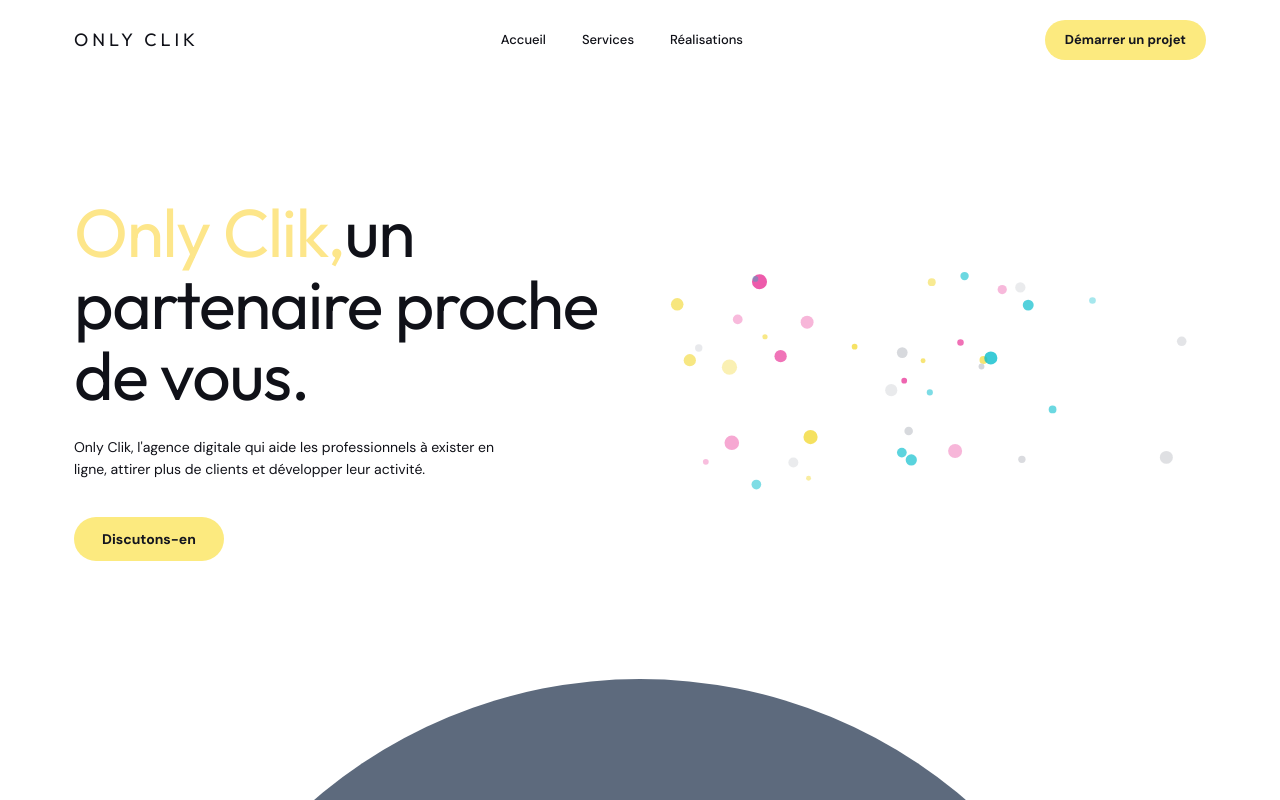
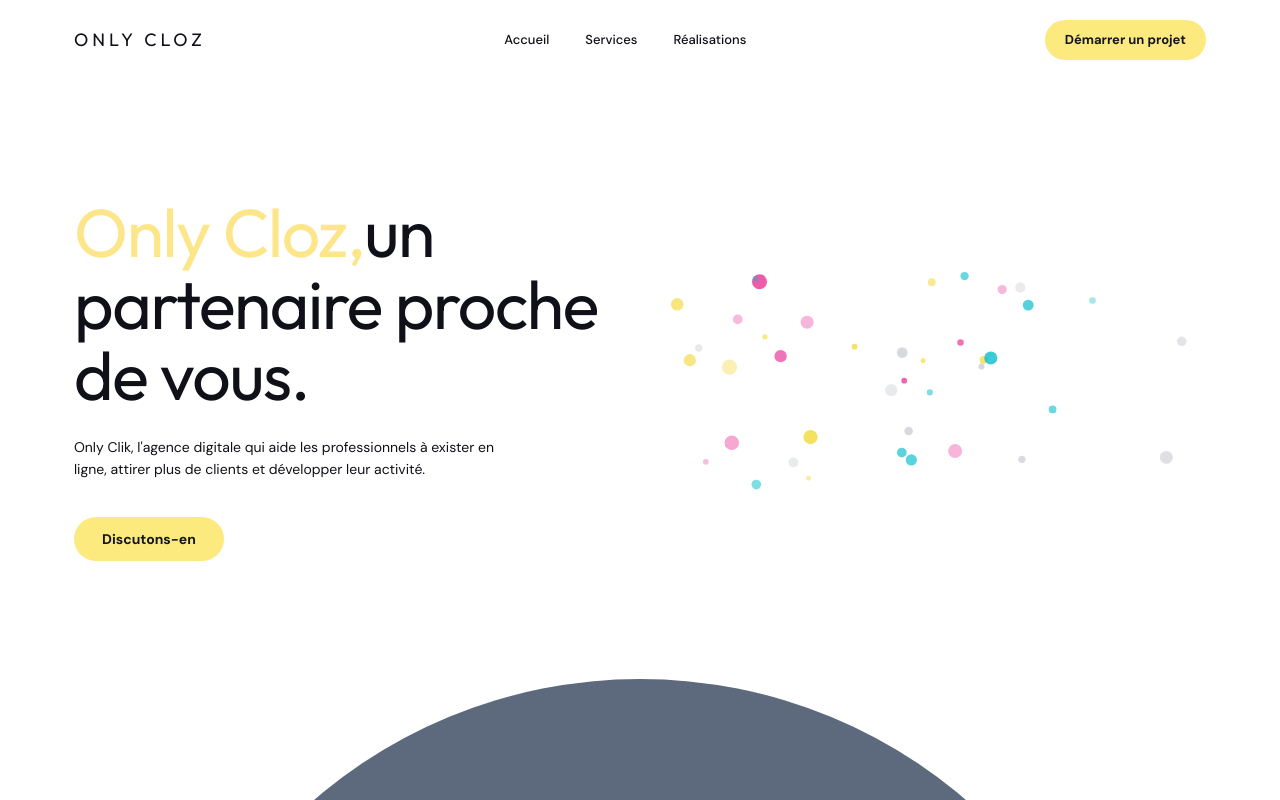
Before and after one commit to ON-CLICK-ORGANISATION/OnClick-frontend, a React (Vite) app: page / in a window 1280 px wide. Shown: the top 800 px of the page. Built offline with nearby package versions, Linux system fonts and the light colour scheme.

Commit message:
first commit

```diff
--- a/src/components/Footer.tsx
+++ b/src/components/Footer.tsx
@@ -8,7 +8,7 @@ export default function Footer() {
       <div className="container-page flex flex-col gap-8 py-14 md:flex-row md:items-start md:justify-between">
         <div>
           <p className="font-display text-lg tracking-[0.22em] leading-4">
-            <span className="text-[#FDE68A]">ONLY CLIK</span>
+            <span className="text-[#FDE68A]">ONLY CLOZ</span>
           </p>
           <p className="mt-4 max-w-xs text-sm text-muted-foreground">
             L'agence digitale qui aide les professionnels à exister en ligne et à développer leur activité.
--- a/src/components/Header.tsx
+++ b/src/components/Header.tsx
@@ -14,7 +14,7 @@ export default function Header() {
     <header className="sticky top-0 z-50 bg-background/90 backdrop-blur">
       <div className="container-page flex h-20 items-center justify-between">
         <NavLink to="/" className="font-display text-lg tracking-[0.22em] leading-4">
-          ONLY CLIK
+          ONLY CLOZ
         </NavLink>
 
         <nav className="hidden items-center gap-9 md:flex">
--- a/src/components/TestimonialCarousel.tsx
+++ b/src/components/TestimonialCarousel.tsx
@@ -7,7 +7,7 @@ const testimonials = [
     id: 1,
     name: 'Sophie Martin',
     position: 'CEO',
-    text: 'OnlyClik a transformé notre présence en ligne. En seulement 3 mois, notre trafic a augmenté de 150% et nos conversions ont doublé. Une équipe à l\'écoute et des résultats concrets.',
+    text: 'OnlyCloz a transformé notre présence en ligne. En seulement 3 mois, notre trafic a augmenté de 150% et nos conversions ont doublé. Une équipe à l\'écoute et des résultats concrets.',
     rating: 5,
     image: 'https://images.unsplash.com/photo-1494790108377-be9c29b29330?ixlib=rb-4.0.3&auto=format&fit=crop&w=200&q=80',
   },
--- a/src/pages/Home.tsx
+++ b/src/pages/Home.tsx
@@ -14,7 +14,7 @@ export default function Home() {
       <section className="container-page grid items-center gap-12 py-16 md:grid-cols-2 md:py-24">
         <div>
           <h1 className="font-display text-[clamp(2.5rem,6vw,4.25rem)] leading-[1.05]">
-           <span className="text-[#FDE68A]">Only Clik,</span>
+           <span className="text-[#FDE68A]">Only Cloz,</span>
             un partenaire proche de vous.
           </h1>
           <p className="mt-6 max-w-md text-sm leading-relaxed text-foreground/80">
```
